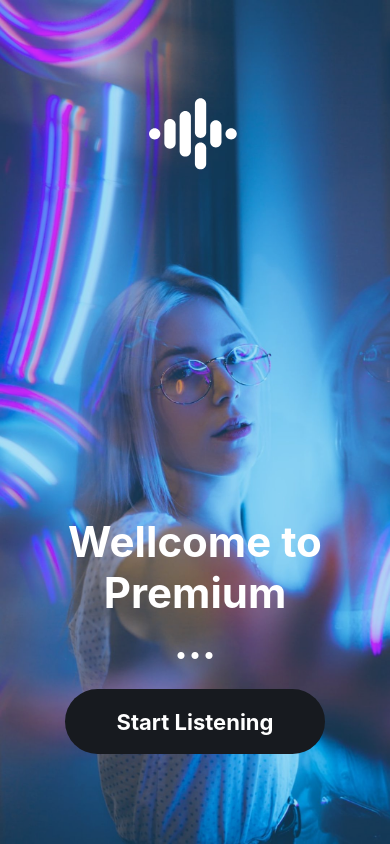
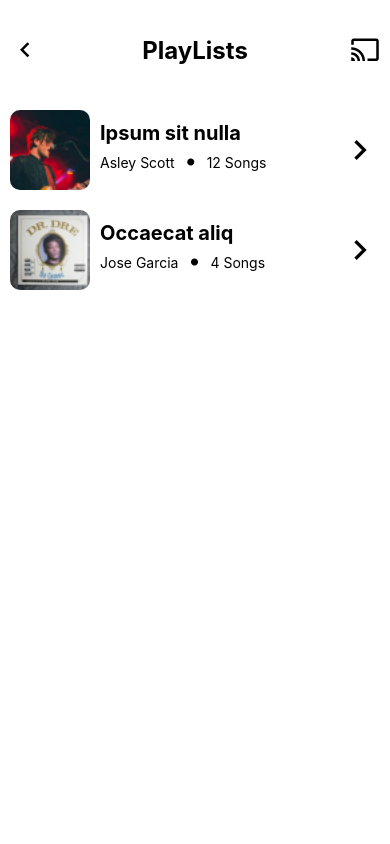
Before and after one commit to HKThanh/Music-Stream-App, a React Native app: screen / in a window 390 px wide. Built offline with nearby package versions, Linux system fonts and the light colour scheme.

Commit message:
UI: implemented MyPlayList UI (not implemented function, data is fake)

```diff
--- a/App.js
+++ b/App.js
@@ -1,8 +1,9 @@
 import HomeScreen from "./Screens/Home";
 import LaunchScreen_Premium from "./Screens/LaunchScreen_Premium";
+import MyPlayList from "./Screens/MyPlayList";
 
 export default function App() {
   return (
-    <LaunchScreen_Premium />
+    <MyPlayList />
   );
 }
--- /dev/null
+++ b/Screens/MyPlayList.js
@@ -0,0 +1,104 @@
+import { SafeAreaView, Text, Image, Pressable, View, StyleSheet, ScrollView, FlatList, Dimensions } from "react-native";
+import React from "react";
+import Ionicons from "@expo/vector-icons";
+import MaterialCommunityIcons from '@expo/vector-icons/MaterialCommunityIcons';
+import Entypo from '@expo/vector-icons/Entypo';
+
+const { width } = Dimensions.get('window');
+
+const playListItem = ({ item }) => (
+    <View style={styles.playListContainer}>
+        <Image source={item.image} style={styles.image} />
+        <View style={styles.textContainer}>
+            <Text style={styles.playListTitle}>{item.title}</Text>
+            <View style={{flexDirection: 'row', alignItems: 'center'}}>
+                <Text style={styles.author}>{item.author}</Text>
+                <Entypo name="dot-single" size={32} color="black" />
+                <Text style={styles.numberOfSongs}>{item.numberOfSongs} Songs</Text>
+            </View>
+        </View>
+        <Pressable style={{position: 'absolute', right: 10}}>
+            <MaterialCommunityIcons name="chevron-right" size={40} color="black" />
+        </Pressable>
+    </View>
+)
+
+const MyPlayList = () => {
+    const item = [
+        {
+            id: 1,
+            title: 'Ipsum sit nulla',
+            author: 'Asley Scott',
+            numberOfSongs: 12,
+            image: require('../assets/My_Playlists/Image_110.png')
+        },
+        {
+            id: 2,
+            title: 'Occaecat aliq',
+            author: 'Jose Garcia',
+            numberOfSongs: 4,
+            image: require('../assets/My_Playlists/Image_111.png')
+        },
+    ]
+
+    return (
+        <SafeAreaView style={styles.container}>
+            <View style={styles.headerContainer}>
+                <Pressable>
+                    <MaterialCommunityIcons name="chevron-left" size={30} color="black" />
+                </Pressable>
+                <Text style={styles.title}>PlayLists</Text>
+                <Pressable>
+                    <MaterialCommunityIcons name="cast" size={30} color="black" />
+                </Pressable>
+            </View>
+            <FlatList
+                data={item}
+                renderItem={playListItem}
+            />
+        </SafeAreaView>
+    );
+}
+
+const styles = StyleSheet.create({
+    container: {
+        flex: 1,
+        backgroundColor: '#FFFFFF',
+    },
+    headerContainer: {
+        flexDirection: 'row',
+        justifyContent: 'space-between',
+        alignItems: 'center',
+        height: 100,
+        padding: 10,
+    },
+    title: {
+        fontSize: 24,
+        fontWeight: '700',
+        textAlign: 'center',
+    },
+    middleView: {
+        padding: 10,
+    },
+    playListContainer: {
+        width: width,
+        flexDirection: 'row',
+        alignItems: 'center',
+        marginVertical: 10,
+    },
+    image: {
+        width: 80,
+        height: 80,
+        borderRadius: 10,
+        marginLeft: 10,
+    },
+    textContainer: {
+        marginLeft: 10,
+    },
+    playListTitle: {
+        fontSize: 20,
+        fontWeight: '700',
+    },
+});
+
+export default MyPlayList;
```
